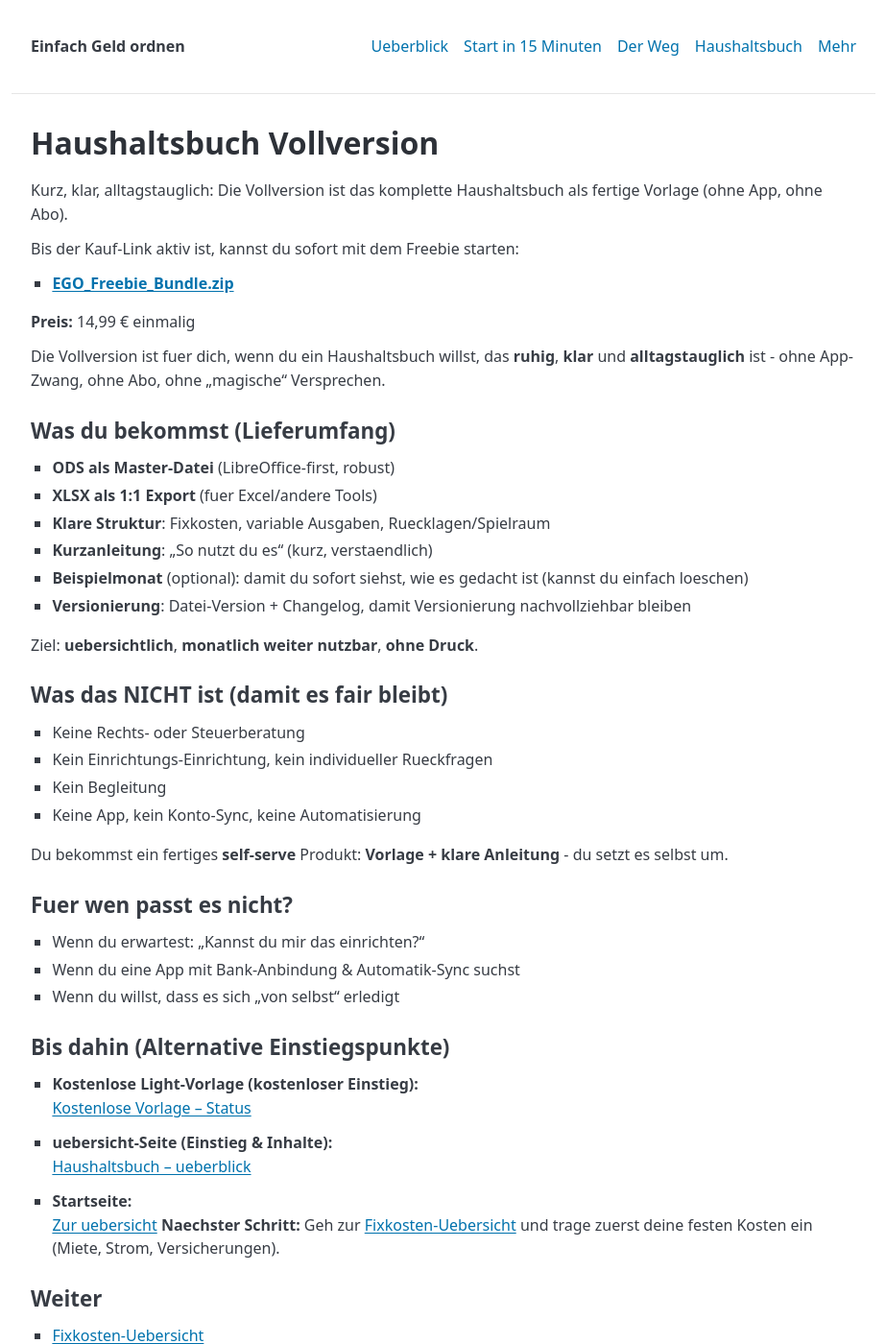
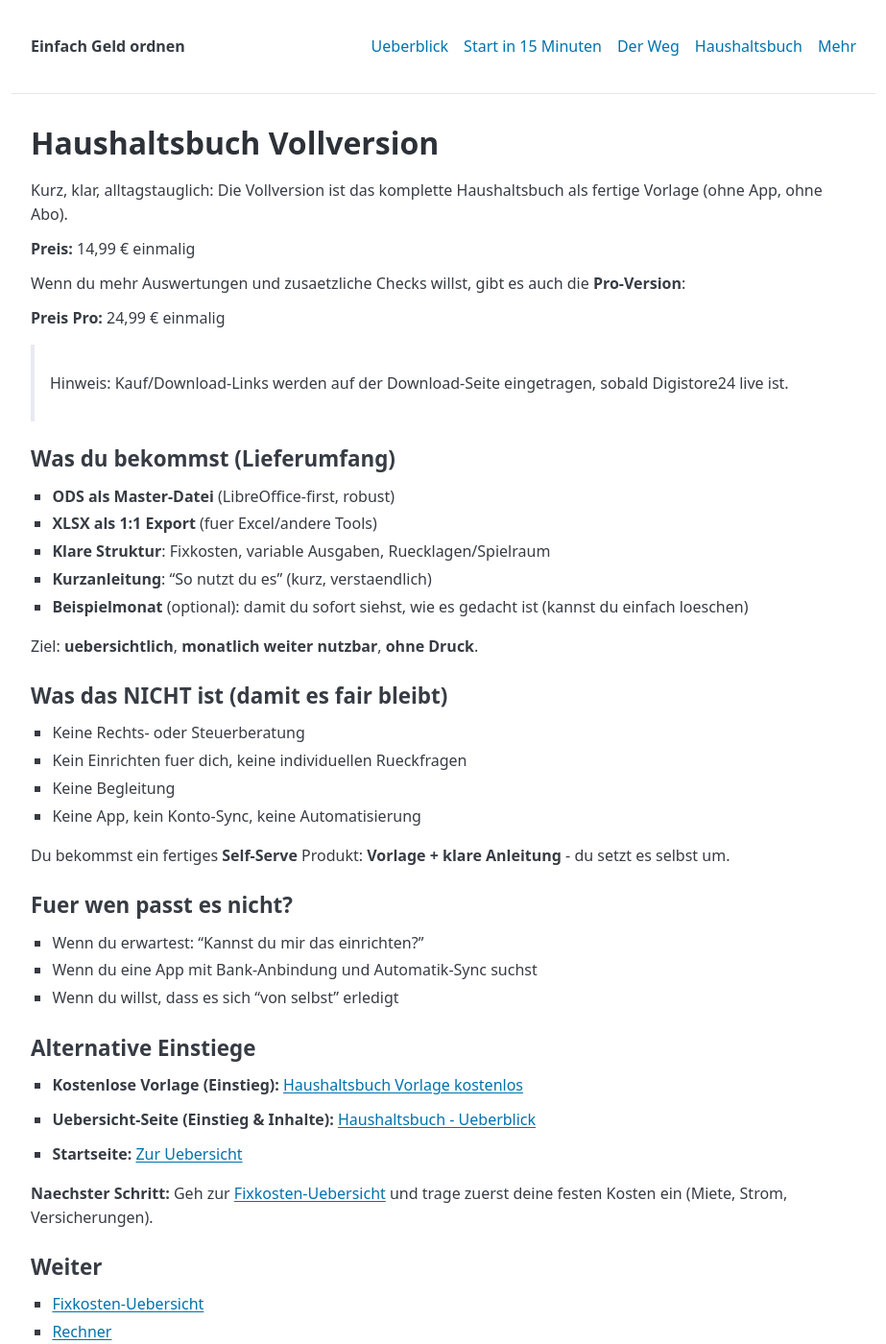
Before and after one commit to gluecklich-tools/einfach-geld-ordnen, a Jekyll site: the page built from seiten/haushaltsbuch-vollversion.md, in a window 1280 px wide and 1400 px high. Shown: the whole window at 96% size, without its empty margins (178-1101 px from the left). Built offline with Jekyll 4.4.1, drawn with Linux system fonts in a browser that asks for light colours.

Commit message:
Klaus-Run: automated gates + push 2026-02-22 17:38

```diff
--- a/seiten/haushaltsbuch-vollversion.md
+++ b/seiten/haushaltsbuch-vollversion.md
@@ -7,54 +7,55 @@
 flow_systemlinks: true
 description: "Haushaltsbuch Vollversion - fertige Vorlage ohne App. Vollversion 14,99 EUR. Pro 24,99 EUR. Einfach ohne App."
 ---
+
 # Haushaltsbuch Vollversion
 
 Kurz, klar, alltagstauglich: Die Vollversion ist das komplette Haushaltsbuch als fertige Vorlage (ohne App, ohne Abo).
 
-Bis der Kauf-Link aktiv ist, kannst du sofort mit dem Freebie starten:
-
-- **[EGO_Freebie_Bundle.zip]({{ site.baseurl }}/downloads/bundles/EGO_Freebie_Bundle.zip)**
-
 **Preis:** 14,99 € einmalig
 
-Die Vollversion ist fuer dich, wenn du ein Haushaltsbuch willst, das **ruhig**, **klar** und **alltagstauglich** ist - ohne App-Zwang, ohne Abo, ohne „magische“ Versprechen.
+Wenn du mehr Auswertungen und zusaetzliche Checks willst, gibt es auch die **Pro-Version**:
+
+**Preis Pro:** 24,99 € einmalig
+
+> Hinweis: Kauf/Download-Links werden auf der Download-Seite eingetragen, sobald Digistore24 live ist.
 
 ## Was du bekommst (Lieferumfang)
 
 - **ODS als Master-Datei** (LibreOffice-first, robust)
 - **XLSX als 1:1 Export** (fuer Excel/andere Tools)
 - **Klare Struktur**: Fixkosten, variable Ausgaben, Ruecklagen/Spielraum
-- **Kurzanleitung**: „So nutzt du es“ (kurz, verstaendlich)
+- **Kurzanleitung**: "So nutzt du es" (kurz, verstaendlich)
 - **Beispielmonat** (optional): damit du sofort siehst, wie es gedacht ist (kannst du einfach loeschen)
-- **Versionierung**: Datei-Version + Changelog, damit Versionierung nachvollziehbar bleiben
 
 Ziel: **uebersichtlich**, **monatlich weiter nutzbar**, **ohne Druck**.
 
 ## Was das NICHT ist (damit es fair bleibt)
 
 - Keine Rechts- oder Steuerberatung
-- Kein Einrichtungs-Einrichtung, kein individueller Rueckfragen
-- Kein Begleitung
+- Kein Einrichten fuer dich, keine individuellen Rueckfragen
+- Keine Begleitung
 - Keine App, kein Konto-Sync, keine Automatisierung
 
-Du bekommst ein fertiges **self-serve** Produkt: **Vorlage + klare Anleitung** - du setzt es selbst um.
+Du bekommst ein fertiges **Self-Serve** Produkt: **Vorlage + klare Anleitung** - du setzt es selbst um.
 
 ## Fuer wen passt es nicht?
 
-- Wenn du erwartest: „Kannst du mir das einrichten?“
-- Wenn du eine App mit Bank-Anbindung & Automatik-Sync suchst
-- Wenn du willst, dass es sich „von selbst“ erledigt
+- Wenn du erwartest: "Kannst du mir das einrichten?"
+- Wenn du eine App mit Bank-Anbindung und Automatik-Sync suchst
+- Wenn du willst, dass es sich "von selbst" erledigt
 
-## Bis dahin (Alternative Einstiegspunkte)
+## Alternative Einstiege
 
-- **Kostenlose Light-Vorlage (kostenloser Einstieg):**
-  [Kostenlose Vorlage – Status]({{ site.baseurl }}/seiten/haushaltsbuch-vorlage-kostenlos.html)
+- **Kostenlose Vorlage (Einstieg):**
+  [Haushaltsbuch Vorlage kostenlos]({{ site.baseurl }}/seiten/haushaltsbuch-vorlage-kostenlos.html)
 
-- **uebersicht-Seite (Einstieg & Inhalte):**
-  [Haushaltsbuch – ueberblick]({{ site.baseurl }}/seiten/haushaltsbuch.html)
+- **Uebersicht-Seite (Einstieg & Inhalte):**
+  [Haushaltsbuch - Ueberblick]({{ site.baseurl }}/seiten/haushaltsbuch.html)
 
 - **Startseite:**
-  [Zur uebersicht]({{ site.baseurl }}/pillar/index.html)
+  [Zur Uebersicht]({{ site.baseurl }}/pillar/index.html)
+
 **Naechster Schritt:** Geh zur [Fixkosten-Uebersicht]({{ site.baseurl }}/seiten/fixkosten-uebersicht.html) und trage zuerst deine festen Kosten ein (Miete, Strom, Versicherungen).
 
 ## Weiter
```
